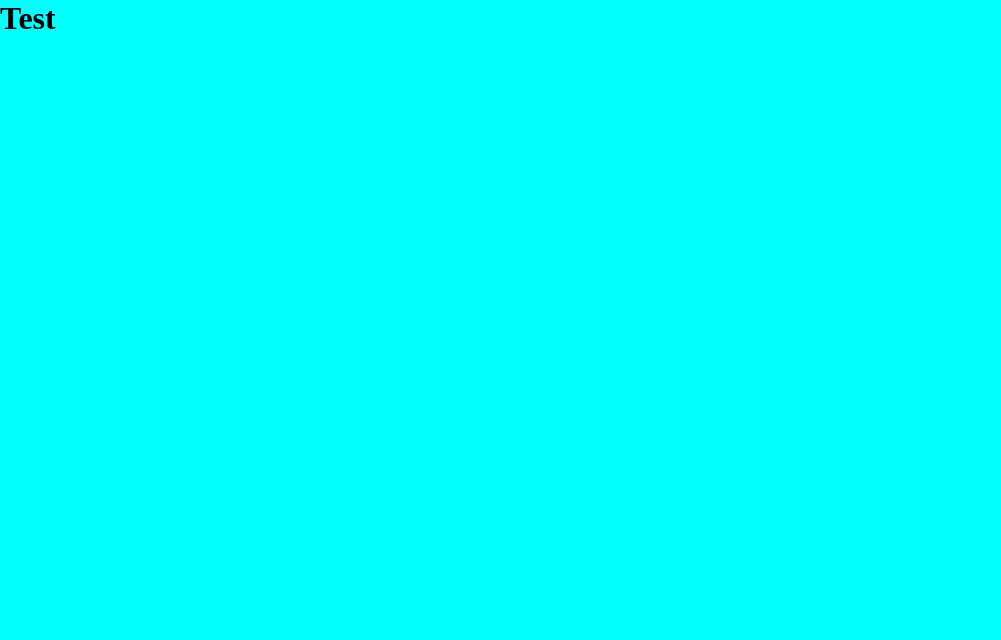
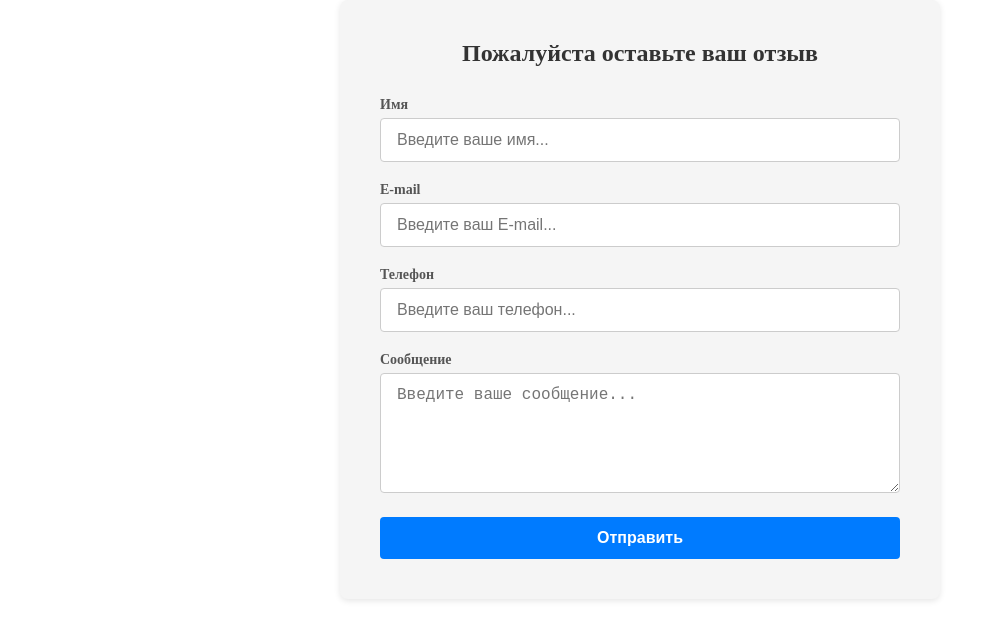
Before and after one commit to maybe-skiFF/itprofit-test-task, a website built with webpack: page src/index.html in a window 1280 px wide. Shown: the whole page, without its empty margins (0-1001 px from the left). Built offline with nearby package versions, Linux system fonts and the light colour scheme.

Commit message:
feat: add feedBackForm

```diff
--- a/src/index.html
+++ b/src/index.html
@@ -6,6 +6,27 @@
   <title>ITProfit</title>
 </head>
 <body>
-  <h1>Test</h1>
+  <div class="form-container">
+    <h2 class="form-title">Пожалуйста оставьте ваш отзыв</h2>
+    <form class="form-wrapper" id="feedBackForm">
+      <div class="form-group">
+        <label for="name" class="form-label">Имя</label>
+        <input placeholder="Введите ваше имя..." type="text" class="form-input" id="name" name="name"/>
+      </div>
+      <div class="form-group">
+        <label for="email" class="form-label">E-mail</label>
+        <input placeholder="Введите ваш E-mail..." type="email" class="form-input" id="email" name="email"/>
+      </div>
+      <div class="form-group">
+        <label for="phone" class="form-label">Телефон</label>
+        <input placeholder="Введите ваш телефон..." type="text" class="form-input" id="phone" name="phone"/>
+      </div>
+      <div class="form-group">
+        <label for="message" class="form-label">Сообщение</label>
+        <textarea placeholder="Введите ваше сообщение..." class="form-textarea" id="message" name="message"></textarea>
+      </div>
+      <button type="submit" class="form-submit-btn">Отправить</button>
+    </form>
+  </div>
 </body>
 </html>
--- a/src/index.ts
+++ b/src/index.ts
@@ -1,3 +1,3 @@
-import './styles/index.module.scss';
+import './styles/index.scss';
 
 console.log('test');
--- a/src/styles/index.module.scss
+++ /dev/null
@@ -1,10 +0,0 @@
-*  {
-    box-sizing: border-box;
-    margin: 0;
-    padding: 0;
-  }
-
-
-body {
-  background-color: aqua;
-}
--- /dev/null
+++ b/src/styles/index.scss
@@ -0,0 +1,74 @@
+* {
+    box-sizing: border-box;
+    margin: 0;
+    padding: 0;
+  }
+
+
+.form-container {
+  max-width: 600px;
+  margin: 0 auto;
+  padding: 40px;
+  background-color: #f5f5f5;
+  border-radius: 8px;
+  box-shadow: 0 2px 6px rgba(0, 0, 0, 0.1);
+
+  .form-title {
+    text-align: center;
+    margin-bottom: 30px;
+    color: #333;
+  }
+
+  .form-wrapper {
+    .form-group {
+      margin-bottom: 20px;
+
+      .form-label {
+        display: block;
+        font-size: 14px;
+        font-weight: 600;
+        color: #555;
+        margin-bottom: 5px;
+      }
+
+      .form-input,
+      .form-textarea {
+        width: 100%;
+        padding: 12px 16px;
+        font-size: 16px;
+        border: 1px solid #ccc;
+        border-radius: 4px;
+        background-color: #fff;
+
+        &:focus {
+          outline: none;
+          border-color: #66afe9;
+          box-shadow: 0 0 8px rgba(102, 175, 233, 0.6);
+        }
+      }
+
+      .form-textarea {
+        resize: vertical;
+        min-height: 120px;
+      }
+    }
+
+    .form-submit-btn {
+      display: block;
+      width: 100%;
+      padding: 12px 16px;
+      font-size: 16px;
+      font-weight: 600;
+      color: #fff;
+      background-color: #007bff;
+      border: none;
+      border-radius: 4px;
+      transition: background-color 0.3s ease;
+      cursor: pointer;
+
+      &:hover {
+        background-color: #0056b3;
+      }
+    }
+  }
+}
```
